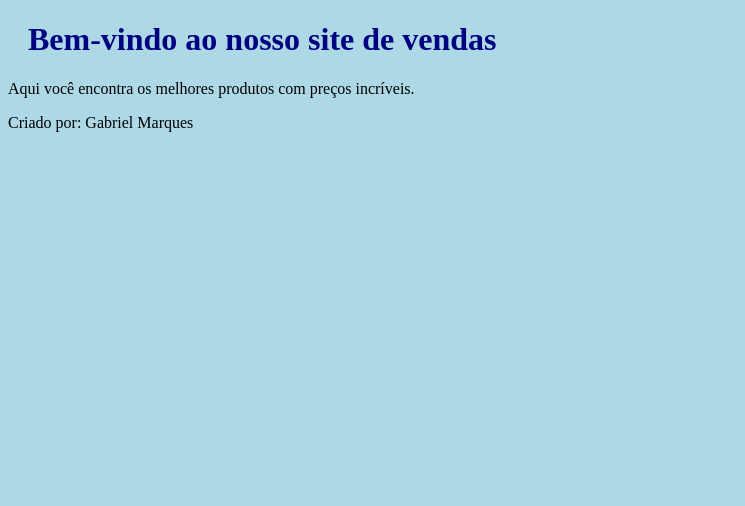
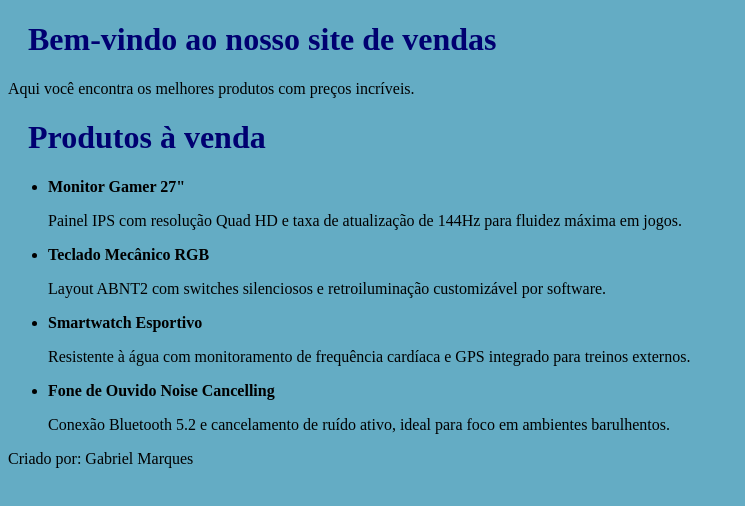
Before and after one commit to G4brielNM/projeto_vendas, a plain HTML site: page index.html in a window 1280 px wide. Shown: the whole page, without its empty margins (0-745 px from the left). Drawn offline with Linux system fonts and the light colour scheme.

Commit message:
feat: inclui a lista de produtos na página ref #04

```diff
--- a/bluestyle.css
+++ b/bluestyle.css
@@ -1,8 +1,8 @@
 body {
-    background-color: lightblue;
+    background-color: rgb(100, 172, 196);
 }
 
 h1{
-    color: navy;
+    color: rgb(0, 0, 113);
     margin-left: 20px;
 }
--- a/index.html
+++ b/index.html
@@ -8,6 +8,26 @@
 <body>
 	<h1>Bem-vindo ao nosso site de vendas</h1>
 	<p>Aqui você encontra os melhores produtos com preços incríveis.</p>
+	<h1>Produtos à venda</h1>
+	<ul>
+        <li>
+            <strong>Monitor Gamer 27"</strong>
+            <p>Painel IPS com resolução Quad HD e taxa de atualização de 144Hz para fluidez máxima em jogos.</p>
+        </li>
+        <li>
+            <strong>Teclado Mecânico RGB</strong>
+            <p>Layout ABNT2 com switches silenciosos e retroiluminação customizável por software.</p>
+        </li>
+        <li>
+            <strong>Smartwatch Esportivo</strong>
+            <p>Resistente à água com monitoramento de frequência cardíaca e GPS integrado para treinos externos.</p>
+        </li>
+        <li>
+            <strong>Fone de Ouvido Noise Cancelling</strong>
+            <p>Conexão Bluetooth 5.2 e cancelamento de ruído ativo, ideal para foco em ambientes barulhentos.</p>
+        </li>
+    </ul>
+
 	<p>Criado por: Gabriel Marques</p>
 </body>
 </html>
```
